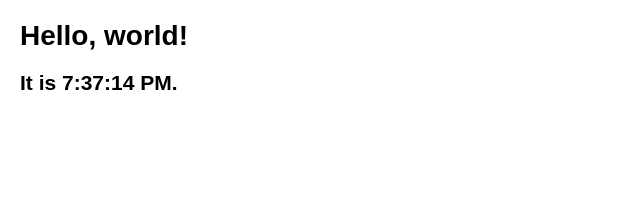
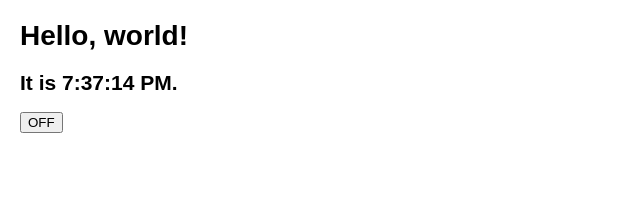
Before and after one commit to mirusser/learning-react, a React (Create React App) app in the folder src/tutorial-react-docs/: page / in a window 1280 px wide. Shown: the top 202 px of the page, without its empty margins (0-640 px from the left). Built offline with nearby package versions, Linux system fonts and the light colour scheme.

Commit message:
basic toggle + moved clock

```diff
--- a/src/tutorial-react-docs/src/App.js
+++ b/src/tutorial-react-docs/src/App.js
@@ -1,10 +1,12 @@
 import React from 'react'
-import Clock from './clock'
+import Clock from './Components/clock'
+import Toggle from './Components/toggle'
 
 function App() {
   return (
     <div className='container'>
       <Clock />
+      <Toggle />
     </div>
   )
 }
--- /dev/null
+++ b/src/tutorial-react-docs/src/Components/toggle.js
@@ -0,0 +1,26 @@
+import React from 'react'
+
+class Toggle extends React.Component {
+  constructor(props) {
+    super(props)
+    this.state = { isToggleOn: false }
+
+    this.handleClick = this.handleClick.bind(this)
+  }
+
+  handleClick() {
+    this.setState((prevState) => ({
+      isToggleOn: !prevState.isToggleOn,
+    }))
+  }
+
+  render() {
+    return (
+      <button onClick={this.handleClick}>
+        {this.state.isToggleOn ? 'ON' : 'OFF'}
+      </button>
+    )
+  }
+}
+
+export default Toggle
```
Also changed, not shown: src/tutorial-react-docs/src/Components/clock.js (renamed from src/tutorial-react-docs/src/clock.js).
